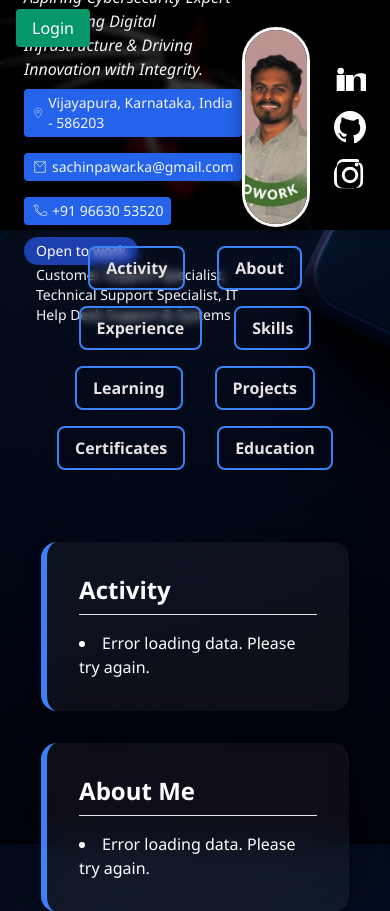
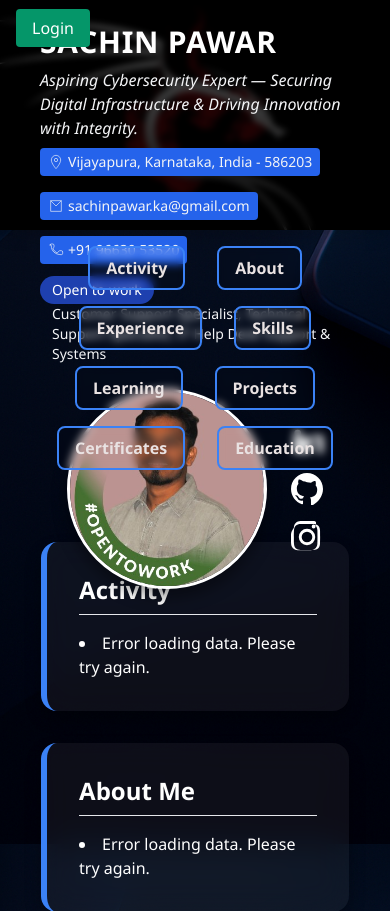
Before and after one commit to imsachinpawar/Myportfolio, a Django app: page / in a window 390 px wide. Shown: the top 911 px of the page. Run offline with Django 5.2, Linux system fonts and the light colour scheme; data comes from the database, SQL or seed files in the repository; data that the repository does not hold is empty.

Commit message:
Update index.html

```diff
--- a/portfolio/templates/portfolio/index.html
+++ b/portfolio/templates/portfolio/index.html
@@ -218,7 +218,7 @@
 
 <body class="bg-fixed bg-cover bg-no-repeat bg-center" style="background-image: url('{% static 'images/background.jpg' %}')">
 
-<div class="absolute top-4 left-4 z-20">
+<span class="absolute top-4 left-4 z-20">
   {% if user.is_authenticated %}
     <form action="{% url 'logout' %}" method="post">
       {% csrf_token %}
@@ -231,12 +231,15 @@
       Login
     </a>
   {% endif %}
-</div>
+</span>
 
   <!-- Header -->
-  <header class="header-bg text-white shadow-lg flex items-center justify-between p-6 relative">
+  <header class="header-bg text-white shadow-lg flex flex-wrap items-center justify-between p-6 relative">
+
     <div class="header-overlay absolute inset-0"></div>
-    <div class="relative z-10 w-full md:w-2/3">
+
+    <div class="relative z-10 w-full sm:w-full md:w-2/3 px-4">
+
       <h1 class="text-3xl font-bold  uppercase tracking-wide">Sachin Pawar</h1>
 
 <p class="text-base italic mt-2 text-gray-100">
@@ -301,8 +304,6 @@
     </svg>
   </a>
 </div>
-
-
   </header>
 
   <!-- Navigation -->
@@ -322,18 +323,16 @@
 
     <section id="activity" class="section-card">
       <h2 class="text-2xl font-bold mb-4 text-gray-800 border-b pb-2">Activity</h2>
-      <ul class="list-disc list-inside text-gray-700 space-y-2">
-        <li>Actively working on Django + Tailwind portfolio project</li>
-        <li>Learning Full Stack Development with focus on Python</li>
-      </ul>
+      <div class="text-gray-700 space-y-4">
+  <p></p>
+</div>
     </section>
 
     <section id="about" class="section-card">
       <h2 class="text-2xl font-bold mb-4 text-gray-800 border-b pb-2">About Me</h2>
-      <ul class="list-disc list-inside text-gray-700 space-y-2">
-        <li>Aspiring Cybersecurity Specialist with 2 years of Data Analyst experience</li>
-        <li>Currently pursuing MCA, passionate about ethical hacking</li>
-      </ul>
+      <div class="text-gray-700 space-y-4">
+  <p></p>
+</div>
     </section>
 
     <section id="experience" class="section-card">
@@ -752,10 +751,12 @@
 }
 
 // Render items in the section
+
 function renderSectionItems(section, items) {
   const sectionDiv = document.getElementById(section);
   if (!sectionDiv) return;
 
+  // Step 1: Locate or create the <ul> container
   let ul = sectionDiv.querySelector("ul");
   if (!ul) {
     ul = document.createElement("ul");
@@ -763,13 +764,16 @@
     sectionDiv.appendChild(ul);
   }
 
+  // ✅ Step 2: Clear previously rendered <li> elements to avoid duplicates
   ul.innerHTML = '';
 
+  // Step 3: Handle empty state
   if (items.length === 0) {
     ul.innerHTML = '<li class="text-gray-500">No items found</li>';
     return;
   }
 
+  // Step 4: Render new list items
   items.forEach(item => {
     const li = document.createElement("li");
     li.dataset.id = item.id;
@@ -779,10 +783,12 @@
       case 'about':
         content = `<span>${item.content}</span>`;
         break;
+
       case 'education':
         content = `<strong>${item.degree}</strong> at ${item.institution} (${item.start_year}-${item.end_year || 'Present'})`;
         if (item.description) content += `<p class="text-sm text-gray-600 mt-1">${item.description}</p>`;
         break;
+
       case 'skills':
         content = `${item.name} - <span class="text-blue-600">${item.proficiency}</span>`;
         break;
@@ -790,13 +796,11 @@
       case 'certificates':
         content = `<strong>${item.title}</strong> issued by ${item.issued_by} on ${new Date(item.date_issued).toLocaleDateString()}`;
         if (item.image_url) {
-    content += `
-      <a href="${item.image_url}" target="_blank" rel="noopener noreferrer" title="View Certificate Image">
+          content += `<br><a href="${item.image_url}" target="_blank" rel="noopener noreferrer">
             🖼️ <span class="text-blue-600 underline hover:text-blue-800">View Certificate</span>
           </a>`;
         }
         break;
-
 
       case 'projects':
         content = `<strong>${item.name}</strong> - ${item.description}<br>`;
@@ -805,6 +809,7 @@
           content += `<br><a href="${item.project_link}" target="_blank" class="text-blue-600 hover:underline">View Project</a>`;
         }
         break;
+
       case 'experience':
         content = `<strong>${item.role}</strong> at ${item.company} (${new Date(item.start_date).getFullYear()} - ${item.end_date ? new Date(item.end_date).getFullYear() : 'Present'})`;
         if (item.location) content += `, <span class="text-gray-500">${item.location}</span>`;
@@ -820,14 +825,11 @@
         content = `<strong>${item.title}</strong> on ${new Date(item.date).toLocaleDateString()}`;
         if (item.content) content += `<p class="text-sm text-gray-600 mt-1">${item.content}</p>`;
         if (item.image_url) {
-    content += `
-      <a href="${item.image_url}" target="_blank" rel="noopener noreferrer" title="View Image">
+          content += `<br><a href="${item.image_url}" target="_blank" rel="noopener noreferrer">
             🔍 <span class="text-blue-600 underline hover:text-blue-800">View Image</span>
           </a>`;
         }
         break;
-
-
 
       default:
         content = item.title || item.name || item.content;
@@ -837,6 +839,7 @@
     ul.appendChild(li);
   });
 }
+
 
 // Populate item selector dropdown
 async function populateItems() {
@@ -984,10 +987,11 @@
     const jsonData = {};
 
     // Collect form data based on section
-    switch(currentSection) {
+    switch (currentSection) {
       case 'about':
         jsonData.content = document.getElementById("aboutContent").value;
         break;
+
       case 'education':
         jsonData.degree = document.getElementById("eduDegree").value;
         jsonData.institution = document.getElementById("eduInstitution").value;
@@ -995,10 +999,12 @@
         jsonData.end_year = document.getElementById("eduEnd").value ? parseInt(document.getElementById("eduEnd").value) : null;
         jsonData.description = document.getElementById("eduDescription").value;
         break;
+
       case 'skills':
         jsonData.name = document.getElementById("skillName").value;
         jsonData.proficiency = document.getElementById("skillProficiency").value;
         break;
+
       case 'certificates':
         jsonData.title = document.getElementById("certTitle").value;
         jsonData.issued_by = document.getElementById("certIssuer").value;
@@ -1008,6 +1014,7 @@
           formData.append('image', certImage);
         }
         break;
+
       case 'activity':
         jsonData.title = document.getElementById("activityTitle").value;
         jsonData.content = document.getElementById("activityContent").value;
@@ -1041,10 +1048,9 @@
         jsonData.status = document.getElementById("learnStatus").value;
         jsonData.description = document.getElementById("learnDescription").value;
         break;
-
     }
 
-    // For file uploads, use FormData, otherwise use JSON
+    // Prepare request options
     let options = {
       method: 'POST',
       headers: {
@@ -1052,10 +1058,9 @@
       }
     };
 
+    // Determine content type
     if (formData.has('image')) {
-      // Add JSON data to FormData
       console.log('jsonData before sending:', jsonData);
-
       for (const key in jsonData) {
         formData.append(key, jsonData[key]);
       }
@@ -1065,6 +1070,7 @@
       options.body = JSON.stringify(jsonData);
     }
 
+    // Send the request
     const response = await fetch(API_ENDPOINTS[currentSection], options);
 
     if (!response.ok) {
@@ -1074,9 +1080,13 @@
     }
 
     const newItem = await response.json();
-    loadSectionData(currentSection);
-    populateItems();
-    resetForm(currentSection);
+    console.log("Item added:", newItem);
+
+    // ✅ Correct order of operations:
+    await loadSectionData(currentSection); // Refresh list
+    await populateItems();                 // Refresh dropdown
+    resetForm(currentSection);             // Clear form after success
+
     alert("Item added successfully!");
   } catch (error) {
     console.error('Error:', error);
```
Lines whose indentation alone changed are shown as unchanged.
